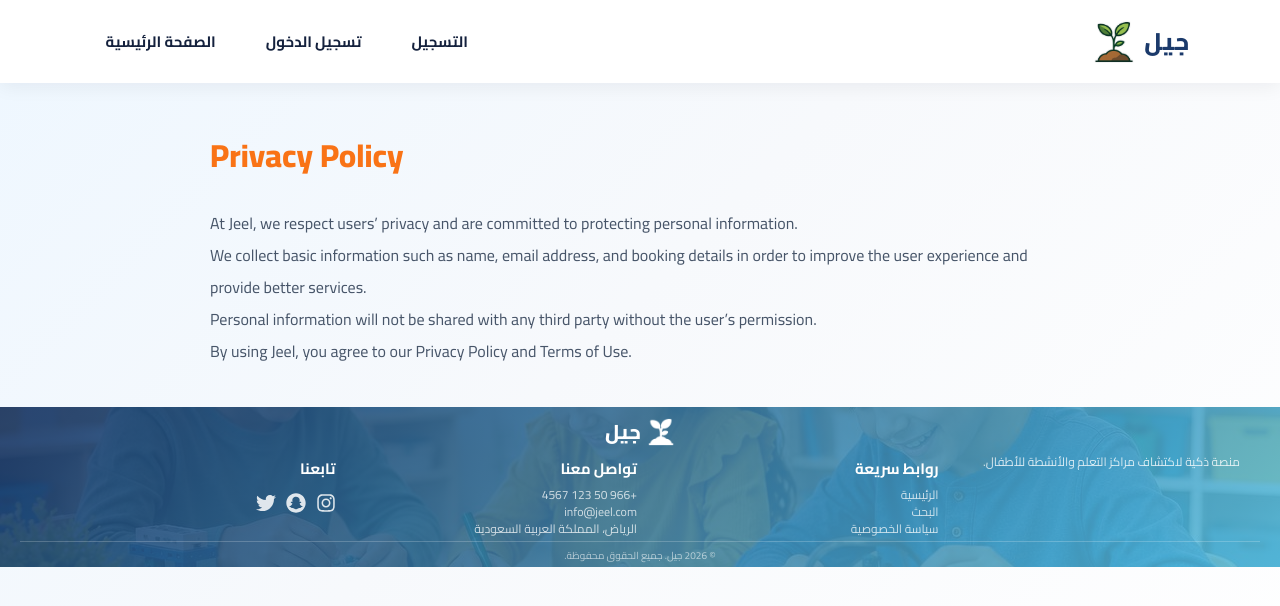
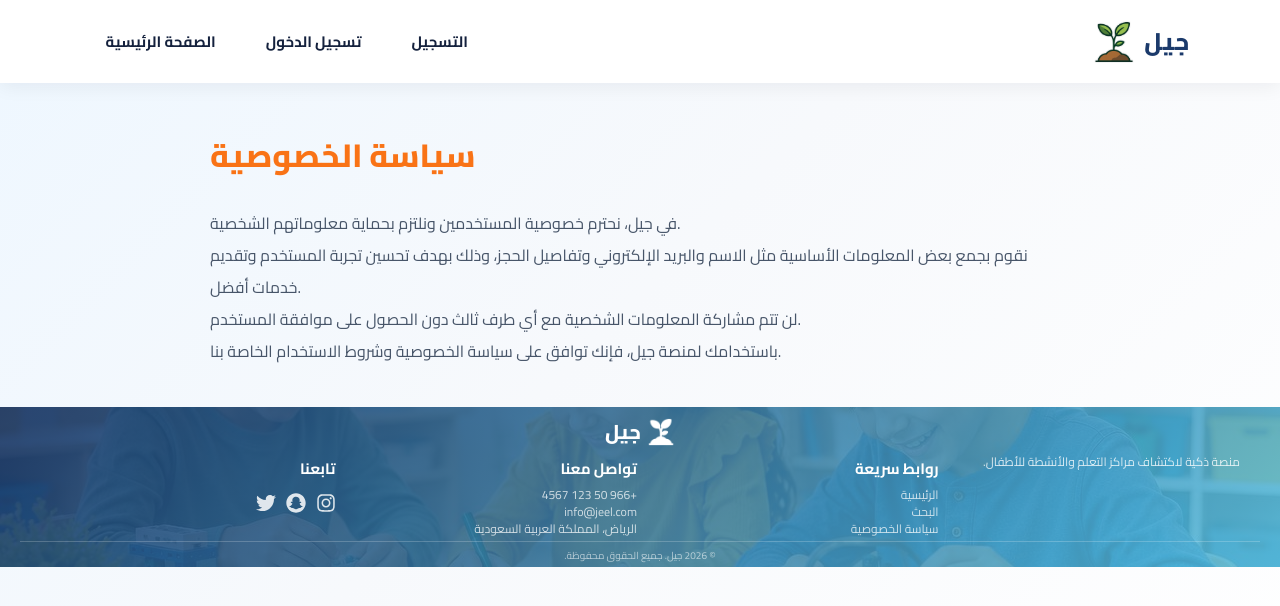
Before and after one commit to Nouf2027/Portfolio-Project, a React (Create React App) app in the folder Stage 4/frontend/: page /privacy in a window 1280 px wide. Shown: the top 606 px of the page. Built offline with nearby package versions, Linux system fonts and the light colour scheme.

Commit message:
Translate Privacy Policy content to Arabic

```diff
--- a/Stage 4/frontend/src/pages/Privacy.jsx
+++ b/Stage 4/frontend/src/pages/Privacy.jsx
@@ -15,27 +15,23 @@ function Privacy() {
           marginBottom: "20px",
         }}
       >
-        Privacy Policy
+        سياسة الخصوصية
       </h1>
 
       <p>
-        At Jeel, we respect users’ privacy and are committed to protecting
-        personal information.
+        في جيل، نحترم خصوصية المستخدمين ونلتزم بحماية معلوماتهم الشخصية.
       </p>
 
       <p>
-        We collect basic information such as name, email address, and booking
-        details in order to improve the user experience and provide better
-        services.
+        نقوم بجمع بعض المعلومات الأساسية مثل الاسم والبريد الإلكتروني وتفاصيل الحجز، وذلك بهدف تحسين تجربة المستخدم وتقديم خدمات أفضل.
       </p>
 
       <p>
-        Personal information will not be shared with any third party without
-        the user’s permission.
+        لن تتم مشاركة المعلومات الشخصية مع أي طرف ثالث دون الحصول على موافقة المستخدم.
       </p>
 
       <p>
-        By using Jeel, you agree to our Privacy Policy and Terms of Use.
+        باستخدامك لمنصة جيل، فإنك توافق على سياسة الخصوصية وشروط الاستخدام الخاصة بنا.
       </p>
     </div>
   );
```
